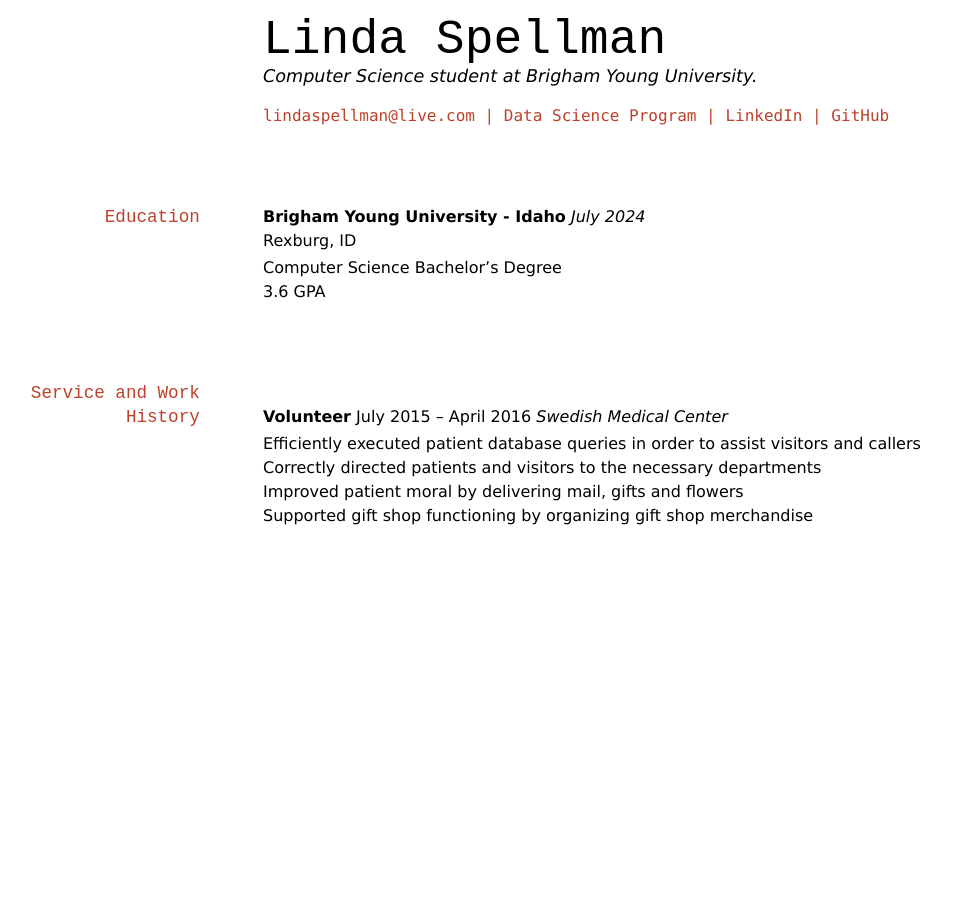
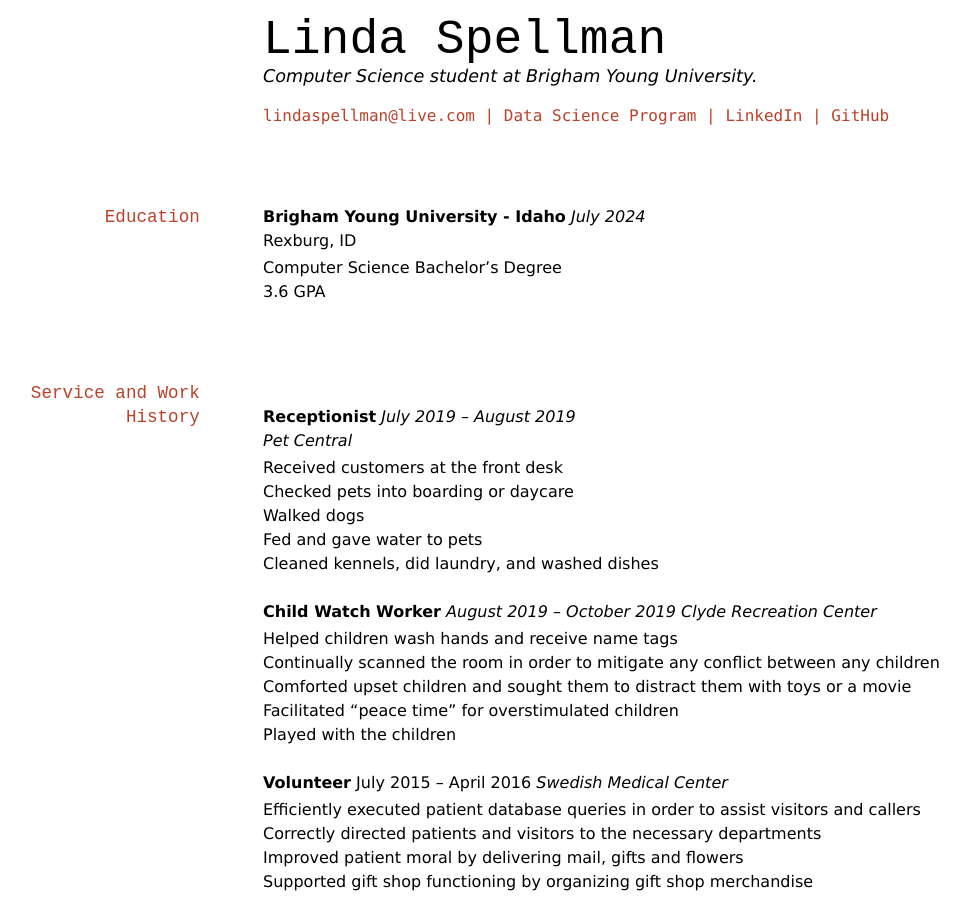
Before and after one commit to byuids-resumes/spellman_resume, a Jekyll site: the page built from docs/index.md, in a window 1280 px wide. Shown: the whole page, without its empty margins (69-1039 px from the left). Built offline with Jekyll 4.4.1, drawn with Linux system fonts in a browser that asks for light colours.

Commit message:
Update index.md

```diff
--- a/docs/index.md
+++ b/docs/index.md
@@ -22,6 +22,22 @@ Rexburg, ID
 - 3.6 GPA
 
 ## Service and Work History
+__Receptionist__   				                                          *July 2019 – August 2019*
+*Pet Central*
+- Received customers at the front desk
+- Checked pets into boarding or daycare
+- Walked dogs
+- Fed and gave water to pets
+- Cleaned kennels, did laundry, and washed dishes
+
+
+__Child Watch Worker__					             *August 2019 – October 2019*
+*Clyde Recreation Center*
+- Helped children wash hands and receive name tags
+- Continually scanned the room in order to mitigate any conflict between any children
+- Comforted upset children and sought them to distract them with toys or a movie
+- Facilitated “peace time” for overstimulated children
+- Played with the children
 
 
 
```
